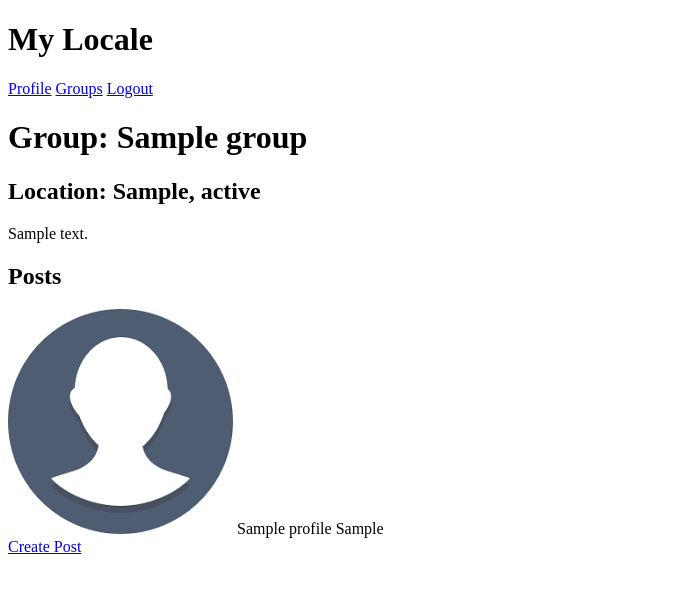
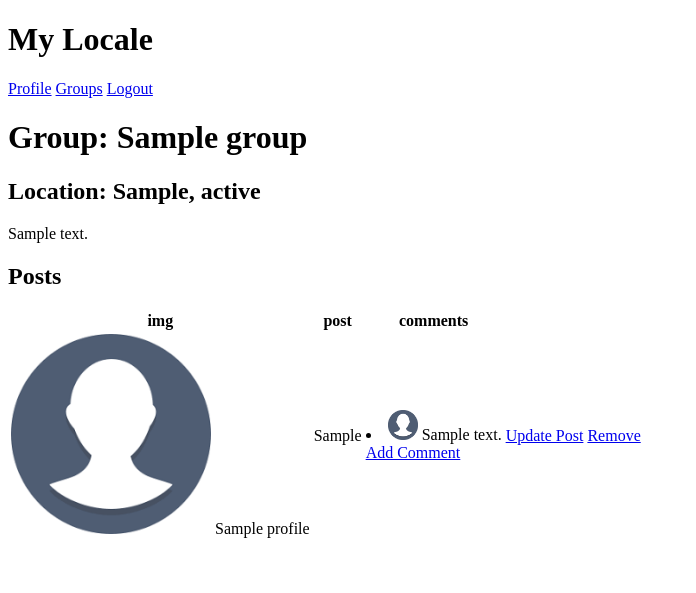
Before and after one commit to ashley190/T4A2-deployment-exercise, a Flask app: page /web/groups/1 in a window 1280 px wide. Shown: the top 593 px of the page, without its empty margins (0-696 px from the left). Run offline with Flask 2, Linux system fonts and the light colour scheme; a user stored in the database is signed in; tables that the repository leaves empty hold one stand-in row (values such as "Sample post"); data that the repository does not hold is empty; parts of the project's set-up code (start-up, migrations or seed data) failed here and were passed over.

Commit message:
added comments logic and added comments to display on group details page

```diff
--- a/src/controllers/controller_helpers.py
+++ b/src/controllers/controller_helpers.py
@@ -24,7 +24,7 @@ class Helpers():
         bucket = os.environ.get("AWS_S3_BUCKET")
         url = s3.generate_presigned_url('get_object', Params={
             "Bucket": bucket,
-            "Key": f"profile_images/{profile_image.filename}"}, ExpiresIn=100)
+            "Key": f"profile_images/{profile_image.filename}"}, ExpiresIn=1800)
         return url
 
     @classmethod
--- a/src/controllers/group_controller.py
+++ b/src/controllers/group_controller.py
@@ -4,6 +4,7 @@ from models.Groups import Groups
 from models.Locations import Location
 from models.Group_members import GroupMembers
 from models.Posts import Posts
+from models.Comments import Comments
 from schemas.GroupSchema import group_schema
 from schemas.LocationSchema import location_schema
 from controllers.controller_helpers import Helpers
@@ -153,14 +154,24 @@ def group_details(id):
     group_location = f"{group.suburb}, {group.state}"
 
     posts = Posts.query.with_entities(
-        Profile.name, Posts.post, ProfileImage).select_from(
-            Posts).join(Profile).join(ProfileImage).filter(
-                Posts.group_id == id).order_by(desc(Posts.date)).all()
+        Posts.id, Profile.name, Posts.post, Posts.profile_id,
+        ProfileImage).select_from(Posts).join(Profile).join(
+            ProfileImage).filter(Posts.group_id == id).order_by(
+                desc(Posts.date)).all()
     data = []
     for post in posts:
-        image = Helpers.retrieve_profile_picture(post[2])
-        data.append((post, image))
-    print(data)
+        image = Helpers.retrieve_profile_picture(post[4])
+
+        post_comments = Comments.query.with_entities(
+            Comments.id, Comments.comment, Profile.name,
+            ProfileImage).select_from(Comments).join(Profile).join(
+                ProfileImage).filter(Comments.post_id == post.id).order_by(
+                    desc(Comments.date)).all()
+        comments_data = []
+        for comment in post_comments:
+            comment_img = Helpers.retrieve_profile_picture(comment[3])
+            comments_data.append((comment, comment_img))
+        data.append((post, image, comments_data))
 
     return render_template(
         "group_detail.html", group_name=group_name,
--- a/src/models/Profile.py
+++ b/src/models/Profile.py
@@ -3,6 +3,7 @@ from models.ProfileImage import ProfileImage
 from models.Locations import Location
 from models.Group_members import GroupMembers
 from models.Posts import Posts
+from models.Comments import Comments
 
 
 class Profile(db.Model):
@@ -16,6 +17,7 @@ class Profile(db.Model):
     locations = db.relationship(Location, backref="profile", lazy="dynamic")
     groups = db.relationship(GroupMembers, backref="profiles")
     posts = db.relationship(Posts, backref="profile", lazy="dynamic")
+    comments = db.relationship(Comments, backref="profile", lazy="dynamic")
 
     def __repr__(self):
         return f"Profile: {self.id}"
--- a/src/models/ProfileImage.py
+++ b/src/models/ProfileImage.py
@@ -10,4 +10,4 @@ class ProfileImage(db.Model):
         db.Integer, db.ForeignKey("profile.id"), nullable=False)
 
     def __repr__(self):
-        return f"BookImage: {self.id}"
+        return f"ProfileImage: {self.id}"
--- a/src/templates/group_detail.html
+++ b/src/templates/group_detail.html
@@ -7,18 +7,49 @@
 
 <h2>Posts</h2>
 {% if data %}
+<table>
+    <thead>
+        <th>img</th>
+        <th>post</th>
+        <th>comments</th>
+    </thead>
+    <tbody>
         {% for item in data %}
-    <div>
+        <tr>
+            <td>
                 {% if not item[1] %}
-        <img src="{{ url_for('static', filename='default.png') }}"/>
+                <img src="{{ url_for('static', filename='default.png') }}" width="200" height="200"/>
                 {% else %}
-        <img src="{{ item[1] }}"/>
+                <img src="{{ item[1] }}" width="200" height="200"/>
                 {% endif %}
                 {{ item[0].name }}
-        {{ item[0].post }}
-    </div>
+            </td>
+            <td>{{ item[0].post }}</td>
+            <td>
+            {% if item[2] %}
+                {% for comment in item[2] %}
+                <li>
+                    {% if not comment[1] %}
+                    <img src="{{ url_for('static', filename='default.png') }}" width="30" height="30"/>
+                    {% else %}
+                    <img src="{{ comment[1] }}" width="30" height="30"/>
+                    {{ comment[0].name }}
+                    {% endif %}
+                    {{ comment[0].comment }}
+                </li>
                 {% endfor %}
             {% endif %}
-<a href="{{ url_for('posts.create_group_posts', id=id) }}">Create Post</a>
+            <a href="{{ url_for('posts.post_comment', id=item[0].id) }}">Add Comment</a>
+            </td>
+            <td>
+                <a href="#">Update Post</a>
+                <a href="#">Remove</a>
+            </td>
+        </tr>
+        {% endfor %}
+        </tbody>
+</table>
+{% endif %}
+
 
 {% endblock %}
```
Also changed, not shown: src/controllers/post_controller.py (+37 -2 lines), src/forms.py (+11 -0 lines), src/migrations/versions/75d3eabe4c02_added_profile_id_column_to_comments_.py (added, +30 -0 lines), src/models/Comments.py (+4 -3 lines), src/templates/comment.html (added, +16 -0 lines). Lines whose indentation alone changed are shown as unchanged.
